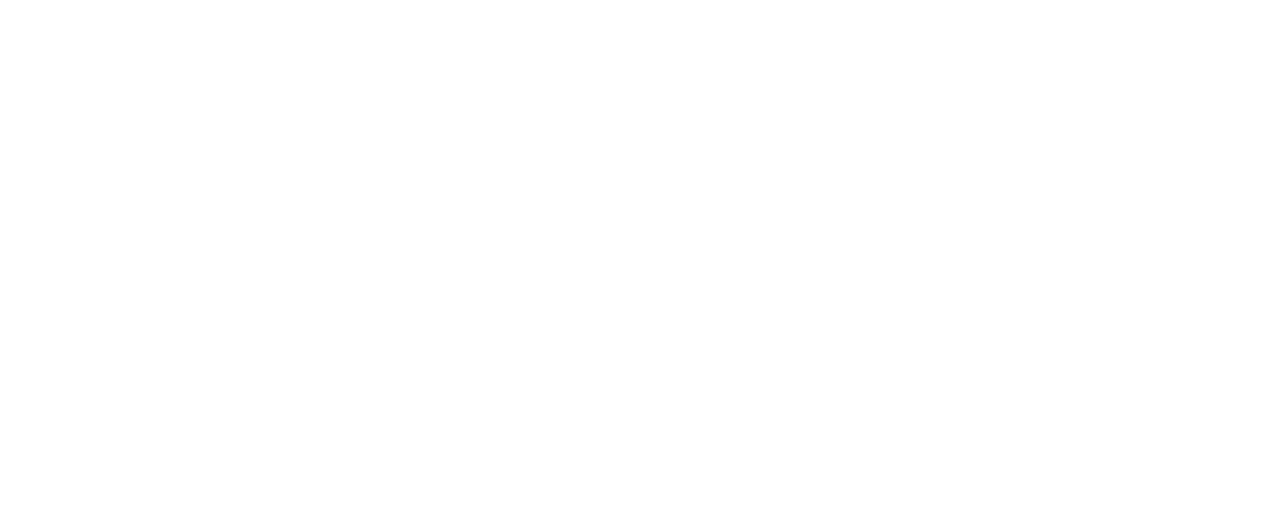
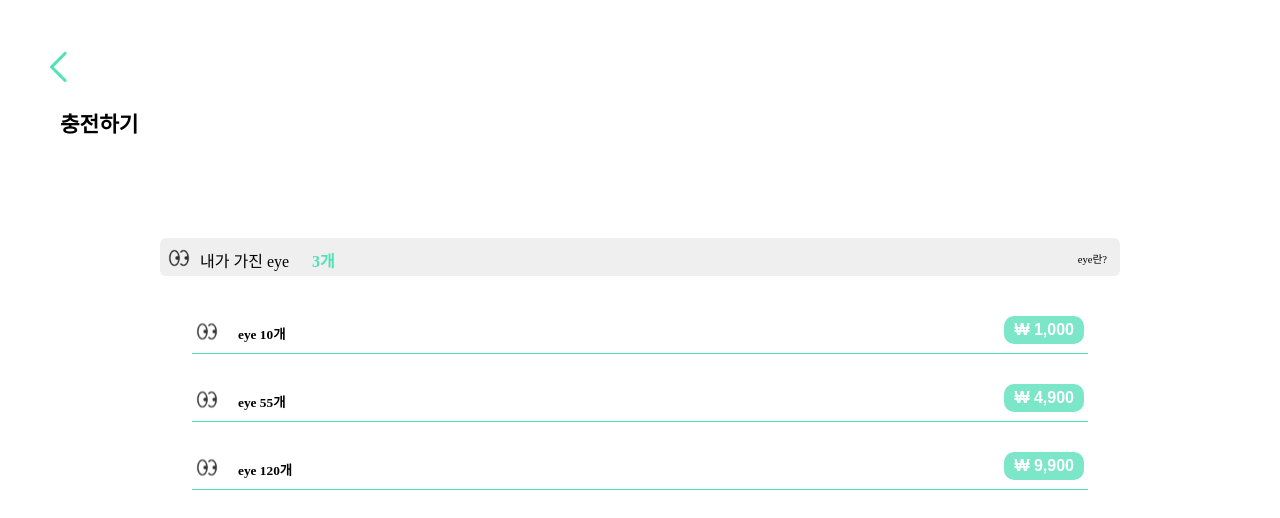
Before and after one commit to NNAERYEOK/NNY-Front, a React (Create React App) app: page /charging in a window 1280 px wide. Before the commit this address had no page. Shown: the top 518 px of the page. Built offline with nearby package versions, Linux system fonts and the light colour scheme.

Commit message:
feat: 충전하기 페이지 퍼블리싱

```diff
--- a/src/App.js
+++ b/src/App.js
@@ -7,6 +7,8 @@ import HomePage from "./pages/HomePage";
 import LoginPage from "./pages/LoginPage";
 import RegisterPage from "./pages/RegisterPage";
 import LinePage from "./pages/LinePage";
+import ChargingPage from "./pages/ChargingPage";
+import PayingPage from "./pages/PayingPage";
 
 import "./style/common.scss";
 
@@ -19,6 +21,8 @@ function App() {
         <Route exact path="/register" element={<RegisterPage />} />
         <Route exact path="/line" element={<LinePage />} />
         <Route exact path="/seat" element={<SeatPage />} />
+        <Route exact path="/charging" element={<ChargingPage />} />
+        <Route exact path="/paying" element={<PayingPage />} />
       </Routes>
     </BrowserRouter>
   );
--- /dev/null
+++ b/src/pages/ChargingPage.js
@@ -0,0 +1,175 @@
+import React from "react";
+import { Link } from "react-router-dom";
+import styled, { createGlobalStyle } from "styled-components";
+import App from "../App";
+import Paying from "./PayingPage";
+import BackBtn from "../components/BackBtn";
+import EyeIcon from "../image/eyeicon.svg";
+
+// const PriceBtnClick = () => {
+//   document.location.href("/paying");
+// };
+
+const Charging = () => {
+  return (
+    <>
+      <GlobalStyle />
+      <BackBtn />
+      <Title>충전하기</Title>
+      <div className="topBox">
+        <div className="boxLeft">
+          <img className="eyeIcon" src={EyeIcon} />
+          <span className="havingEye">내가 가진 eye</span>
+          <span className="countEye">3개</span>
+        </div>
+        <div className="boxRight">
+          <Link to="/" className="explainEye">
+            eye란?
+          </Link>
+        </div>
+      </div>
+      <Catalogue>
+        <div className="boxLeft">
+          <img className="eyeIcon" src={EyeIcon} />
+          <span className="eyeList">eye 10개</span>
+        </div>
+        <div className="boxRight">
+          <PriceBtn>
+            <Link to="/paying" className="link">
+              ₩ 1,000
+            </Link>
+          </PriceBtn>
+        </div>
+      </Catalogue>
+      <Catalogue>
+        <div className="boxLeft">
+          <img className="eyeIcon" src={EyeIcon} />
+          <span className="eyeList">eye 55개</span>
+        </div>
+        <div className="boxRight">
+          <PriceBtn>
+            <Link to="/paying" className="link">
+              ₩ 4,900
+            </Link>
+          </PriceBtn>
+        </div>
+      </Catalogue>
+      <Catalogue>
+        <div className="boxLeft">
+          <img className="eyeIcon" src={EyeIcon} />
+          <span className="eyeList">eye 120개</span>
+        </div>
+        <div className="boxRight">
+          <PriceBtn>
+            <Link to="/paying" className="link">
+              ₩ 9,900
+            </Link>
+          </PriceBtn>
+        </div>
+      </Catalogue>
+    </>
+  );
+};
+
+export const Title = styled.div`
+  font-family: "NanumSquare";
+  font-size: 16pt;
+  font-weight: 800;
+  margin-top: 20px;
+  margin-left: 60px;
+  margin-bottom: 100px;
+`;
+
+const Catalogue = styled.div`
+  width: 70%;
+  height: 38px;
+  border-bottom: 1px solid #4fe0b6;
+  margin: 30px auto;
+  box-sizing: border-box;
+`;
+
+const PriceBtn = styled.button`
+  padding: 5px 10px;
+  margin-right: 4px;
+  border: none;
+  border-radius: 10px;
+  background-color: #4fe0b6;
+  opacity: 74%;
+  font-size: 12pt;
+  font-weight: 800;
+`;
+
+const GlobalStyle = createGlobalStyle`
+.topBox {
+  width: 75%;
+  height: 38px;
+  background-color: #EFEFEF;
+  border-radius: 6px;
+  margin: 80px auto 40px;
+  padding-left: 4px;
+  box-sizing: border-box;
+}
+
+.link {
+ text-decoration: none;
+ color:#ffffff;
+}
+
+.boxLeft{
+  box-sizing: border-box;
+  float: left;
+  display: flex;
+}
+
+.boxRight{
+  box-sizing: border-box;
+  float: right;
+}
+
+span{
+  font-family: "NanumSquare";
+}
+
+.eyeIcon{
+  display: inline;
+  margin: 4px 0 8px 4px;
+}
+
+.havingEye{
+  margin: 10px 8px 8px 8px;
+  font-size: 12pt;
+  white-space: nowrap;
+  margin-left: 10px;
+}
+
+.countEye{
+  margin: 10px 15px;
+  font-size: 12pt;
+  font-weight: 700;
+  color: #4FE0B6;
+  white-space: nowrap;
+  display: inline;
+}
+
+.explainEye{
+  display: block;
+  margin: 13px;
+  font-size: 8pt;
+  text-decoration: none;
+  font-weight: 100;
+  color: #000000;
+  white-space: nowrap;
+}
+
+.eyeList{
+  font-family: 'NanumSquare';
+  font-size: 10pt;
+  font-weight: 800;
+  margin: 8px;
+  margin-left: 20px;
+
+}
+
+`;
+
+export default Charging;
--- /dev/null
+++ b/src/pages/PayingPage.js
@@ -0,0 +1,8 @@
+import React from "react";
+import App from "../App";
+
+const Paying = () => {
+  return <div> 얍 </div>;
+};
+
+export default Paying;
```
Also changed, not shown: public/image/backbtn.svg, src/image/eyeicon.svg (added).
